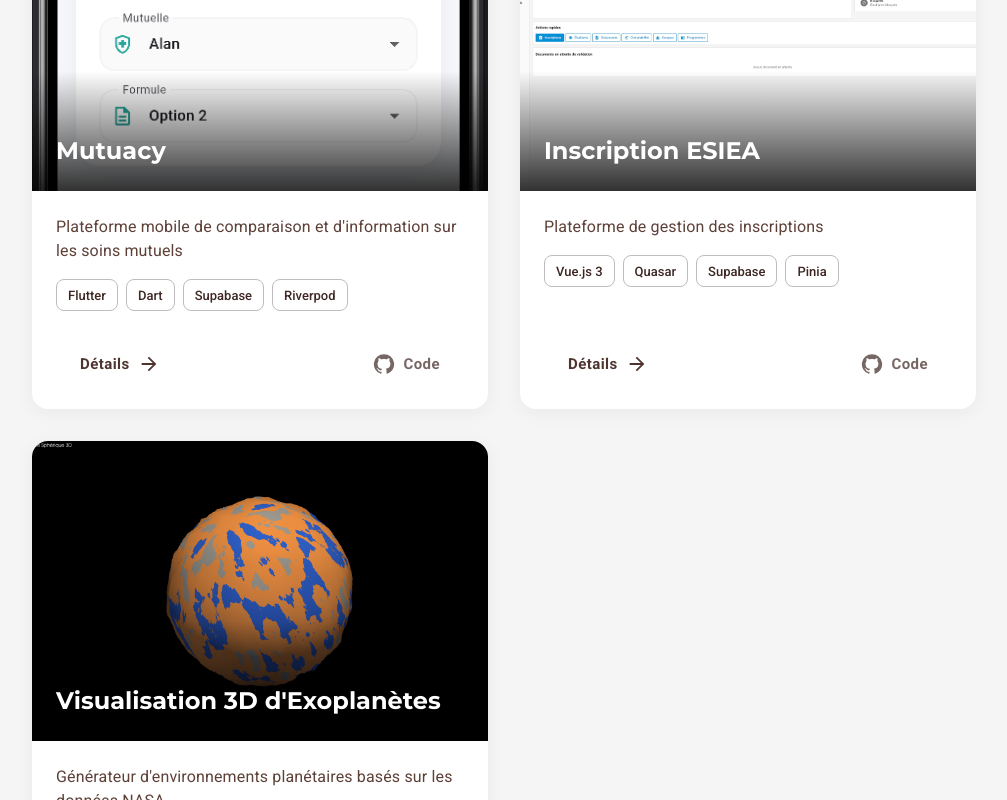
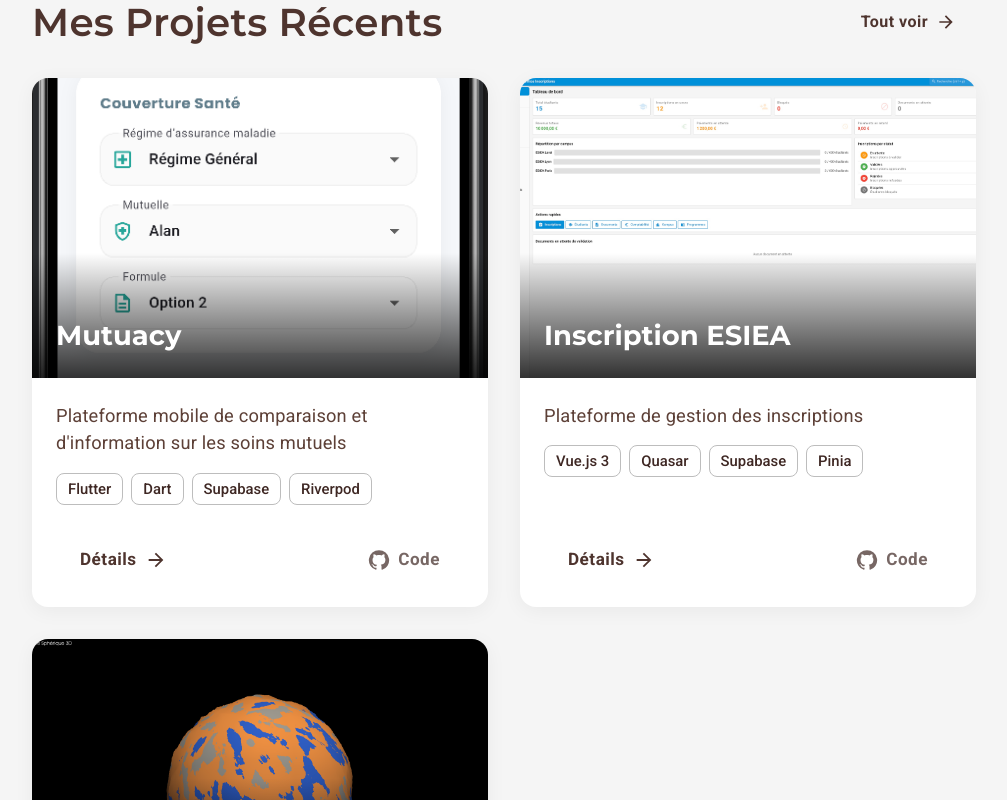
Before and after one commit to xav1312/Portfolio, a React (Vite) app: page /#/ in a window 1280 px wide. Shown: the part 1720-2520 px from the top of the page, without its empty margins (256-1263 px from the left). Built offline with nearby package versions, Linux system fonts and the light colour scheme.

Commit message:
Améliorations

```diff
--- a/src/theme.ts
+++ b/src/theme.ts
@@ -55,6 +55,7 @@ export const getTheme = (mode: 'light' | 'dark') =>
       ...(mode === 'light' ? lightPalette : darkPalette),
     },
     typography: {
+      htmlFontSize: 14, // Réduit l'échelle globale (dé-zoom par défaut)
       fontFamily: '"Roboto", "Helvetica", "Arial", sans-serif',
       h1: { fontFamily: '"Montserrat", sans-serif', fontWeight: 800, letterSpacing: '-0.02em' },
       h2: { fontFamily: '"Montserrat", sans-serif', fontWeight: 700, letterSpacing: '-0.01em' },
```
